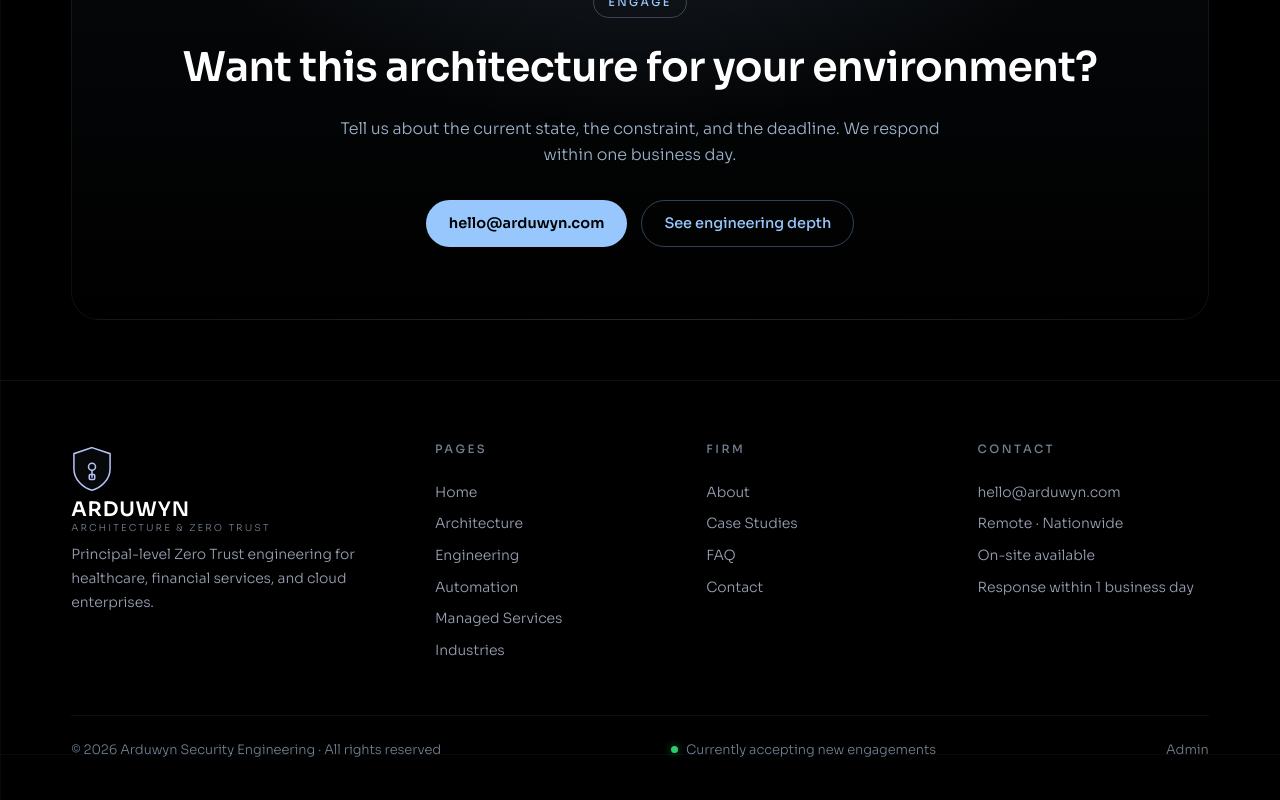
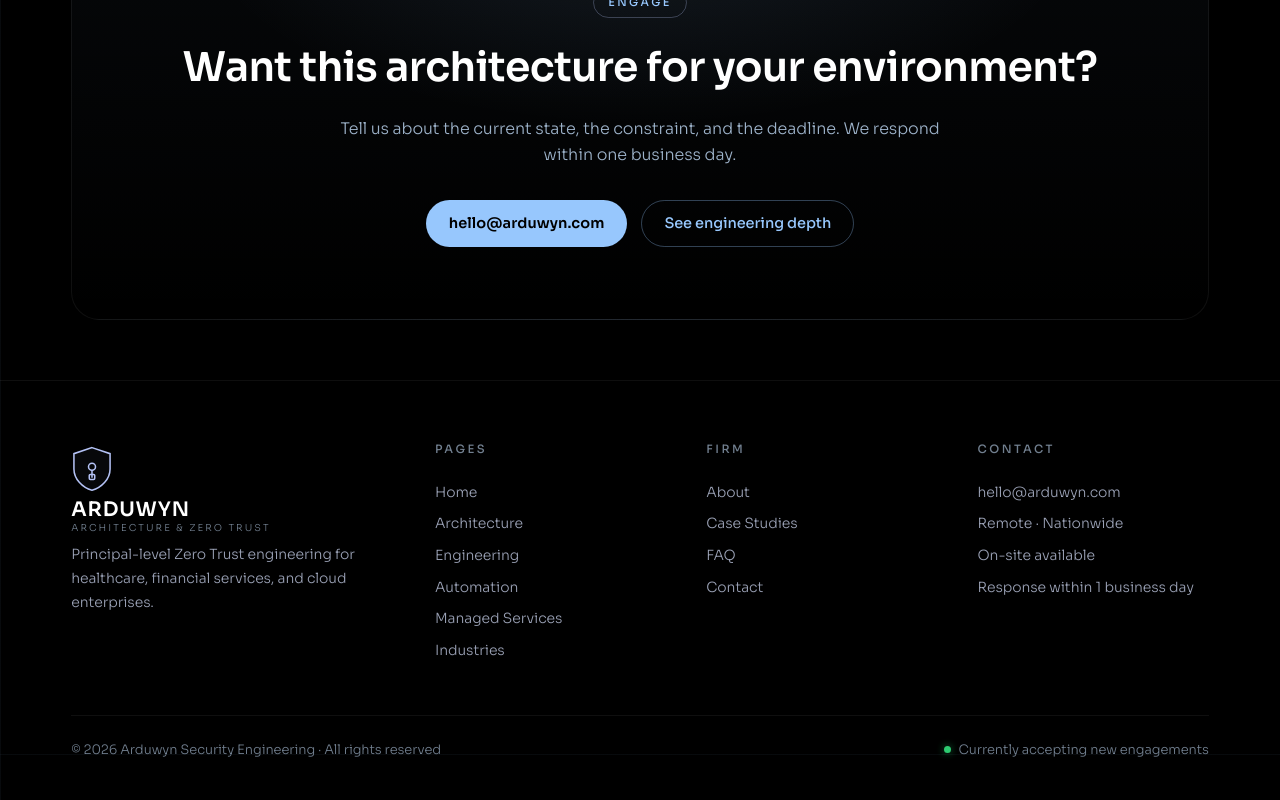
Before and after one commit to Arduwyn/-, a Next.js app: page /architecture in a window 1280 px wide. Shown: the part 4046-4846 px from the top of the page. Built offline with nearby package versions, Linux system fonts and the light colour scheme.

Commit message:
Hides link

```diff
--- a/components/Footer.tsx
+++ b/components/Footer.tsx
@@ -52,7 +52,6 @@ export function Footer() {
           <span className="status">
             <span className="dot"></span> Currently accepting new engagements
           </span>
-          <a href="/admin" className="foot-admin">Admin</a>
         </div>
       </div>
     </footer>
```
Also changed, not shown: 1 other file (tests, documents, lock files or other folders).
